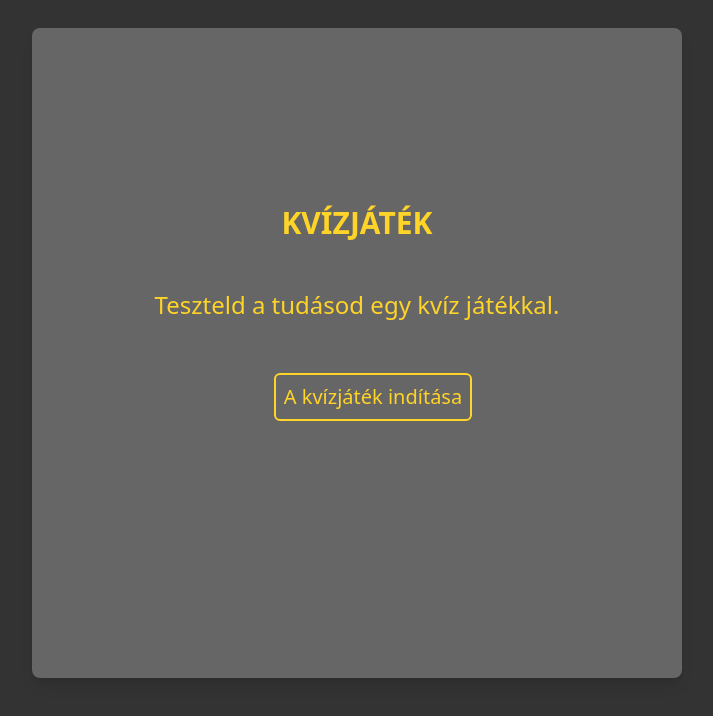
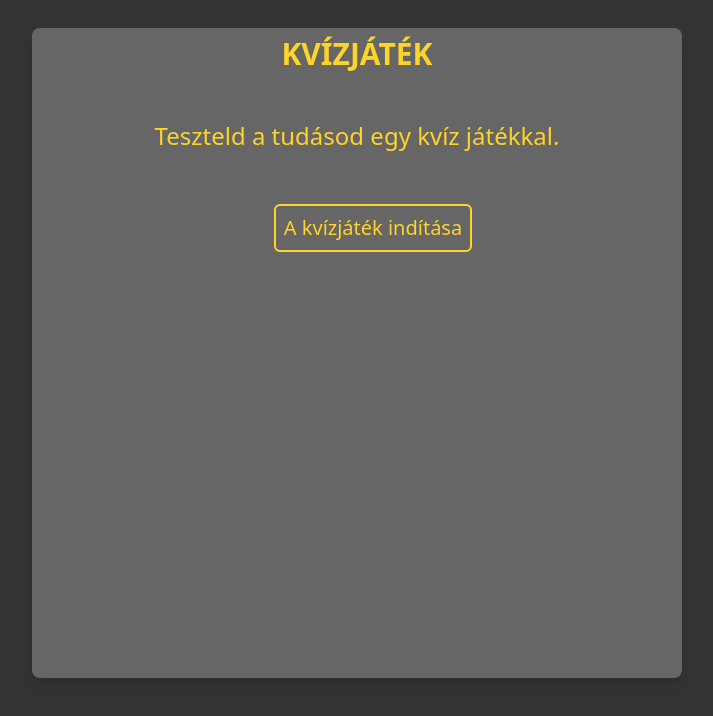
Before and after one commit to UniversityProjectsPTI/afp-project, a React (Create React App) app: page / in a window 1280 px wide. Both pictures are taken after a click on the button "tovább". Shown: the top 716 px of the page, without its empty margins (299-1012 px from the left). Built offline with nearby package versions, Linux system fonts and the light colour scheme.

Commit message:
Fixed/Modified Card component items display to rows

```diff
--- a/src/Components/Card.tsx
+++ b/src/Components/Card.tsx
@@ -2,7 +2,7 @@ import React from "react";
 
 const Card = (props: any) => {
     return (
-        <div className="shadow-lg w-[650px] h-[650px] rounded-lg bg-[#666666] mt-5 flex items-center
+        <div className="shadow-lg w-[650px] h-[650px] rounded-lg bg-[#666666] mt-5 items-center
                         justify-center ml-8 text-base text-[#ffd428] font-medium text-center p-2">
             {props.children}
         </div>
```
